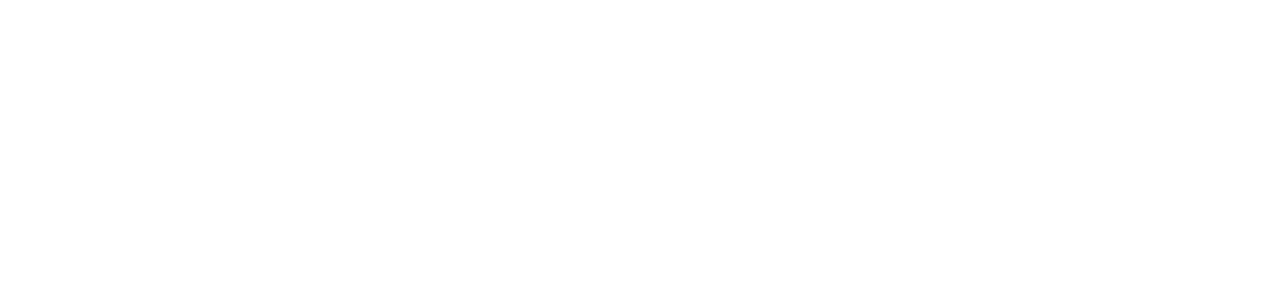
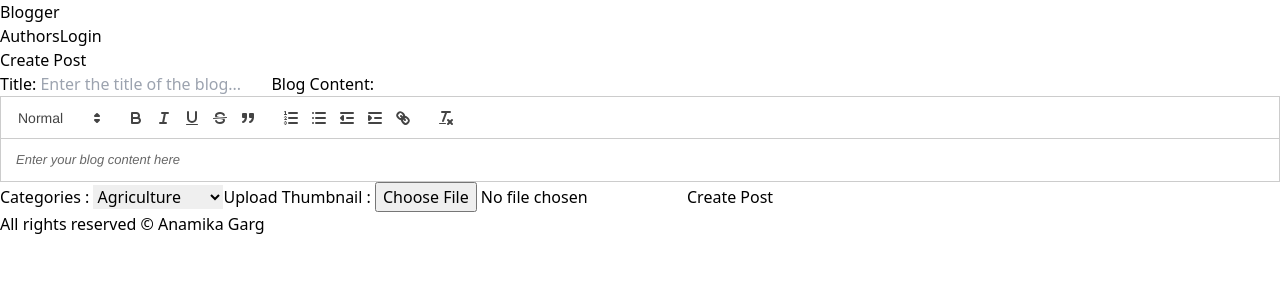
Before and after one commit to Anamika-garg/Blog, a React (Vite) app in the folder Frontend/: page /create in a window 1280 px wide. Before the commit this address had no page. Shown: the top 300 px of the page. Built offline with nearby package versions, Linux system fonts and the light colour scheme.

Commit message:
create post

```diff
--- a/Frontend/package.json
+++ b/Frontend/package.json
@@ -13,6 +13,7 @@
     "react": "^18.3.1",
     "react-dom": "^18.3.1",
     "react-icons": "^5.4.0",
+    "react-quill": "^2.0.0",
     "react-router-dom": "^7.1.3"
   },
   "devDependencies": {
--- /dev/null
+++ b/Frontend/src/Pages/Authors.jsx
@@ -0,0 +1,17 @@
+import React from 'react'
+import Author from '../components/Author'
+
+const Authors = () => {
+  return (
+    <>
+    <div className="container min-h-[100vh] w-[80%] m-auto flex flex-col gap-[30px] items-center bg-red-600">
+        <h1 className="text-3xl font-bold mt-[100px]">Authors</h1>
+        <div className="flex flex-col gap-[10px]">
+            <Author/>
+        </div>
+    </div>
+    </>
+  )
+}
+
+export default Authors
--- /dev/null
+++ b/Frontend/src/Pages/CreatePost.jsx
@@ -0,0 +1,46 @@
+import React from 'react'
+import ReactQuill from 'react-quill';
+import 'react-quill/dist/quill.snow.css';
+
+const CreatePost = () => {
+    const modules = {
+        toolbar: [
+            [{ 'header': [1, 2, 3, 4, 5, 6, false] }],
+            ['bold', 'italic', 'underline', 'strike', 'blockquote'],
+            [{ 'list': 'ordered' }, { 'list': 'bullet' }, { 'indent': '-1' }, { 'indent': '+1' }, { 'link': 'image' },],
+            ['clean']
+        ],
+    }
+
+    const formats = [
+        'header',
+        'bold', 'italic', 'underline', 'strike', 'blockquote',
+        'list', 'bullet', 'indent',
+        'link', 'image'
+    ]
+
+    const POST_CATEGORIES = ['Agriculture', "Business", "Education", "Entertainment", "Art", "Investment", "Uncategorized", "Weather"];
+    return (
+        <>
+            <div className="container min-h-[100vh] w-[100%] md:w-[80%] m-auto flex flex-col gap-[10px] pl-10">
+                <h1 className="text-3xl font-bold mt-[100px] mb-[20px]">Create Post</h1>
+                <label htmlFor="title" className='w-[90%] relative font-semibold text-xl ml-2'>Title: </label>
+                <input type="text" placeholder='Enter the title of the blog...' className='p-3 border-2 w-[90%] relative h-[50px]' />
+                <label htmlFor="title" className='w-[90%] relative font-semibold text-xl ml-2'>Blog Content: </label>
+                <ReactQuill className='h-[40vh] w-[90%] mb-24 md:mb-16' modules={modules} formats={formats} placeholder='Enter your blog content here' />
+                <label htmlFor="category" className='w-[90%] relative font-semibold text-xl ml-2'>Categories : </label>
+                <select name="category" value={''} onChange={''} className='w-[90%] border-2 h-[30px]'>
+                    {
+                        POST_CATEGORIES.map((cat) => <option key={cat}>{cat}</option>)
+                    }
+                </select>
+                <label htmlFor="thumbnail" className='w-[90%] relative font-semibold text-xl ml-2'>Upload Thumbnail : </label>
+                <input type="file" accept='png , jpg , jpeg' />
+
+                <button type="submit" className='bg-blue-600 font-semibold w-[200px] h-[40px] mt-[10px] text-white'>Create Post</button>
+            </div>
+        </>
+    )
+}
+
+export default CreatePost
--- /dev/null
+++ b/Frontend/src/components/Author.jsx
@@ -0,0 +1,13 @@
+import React from 'react'
+
+const Author = () => {
+  return (
+    <>
+    <div className="author min-h-[50px] w-[500px] relative bg-white flex">
+        he
+    </div>
+    </>
+  )
+}
+
+export default Author
--- a/Frontend/src/components/Header.jsx
+++ b/Frontend/src/components/Header.jsx
@@ -11,7 +11,9 @@
                     </Link>
                 </div>
                 <div className="items w-[50%] relative h-[100%] flex justify-end gap-[50px]">
+                    <Link to={'/authors'}>
                     <button className='text-[16px] hover:border-b-2 border-black transition-all'>Authors</button>
+                    </Link>
                     <Link to={'/login'}>
                     <button className='text-[16px] hover:border-b-2 border-black transition-all'>Login</button>
                     </Link>
--- a/Frontend/src/main.jsx
+++ b/Frontend/src/main.jsx
@@ -7,6 +7,8 @@
 import Blog from './Pages/Blog.jsx'
 import Login from './Pages/Login.jsx'
 import SignUp from './Pages/SignUp.jsx'
+import Authors from './Pages/Authors.jsx'
+import CreatePost from './Pages/CreatePost.jsx'
 
 createRoot(document.getElementById('root')).render(
   <StrictMode>
@@ -17,6 +19,8 @@
           <Route path='/Blog' element={<Blog />} />
           <Route path='/login' element={<Login />} />
           <Route path='/signup' element={<SignUp />} />
+          <Route path='/authors' element={<Authors />} />
+          <Route path='/create' element={<CreatePost />} />
         </Route>
       </Routes>
     </BrowserRouter>
```
Also changed, not shown: 1 other file (tests, documents, lock files or other folders).
